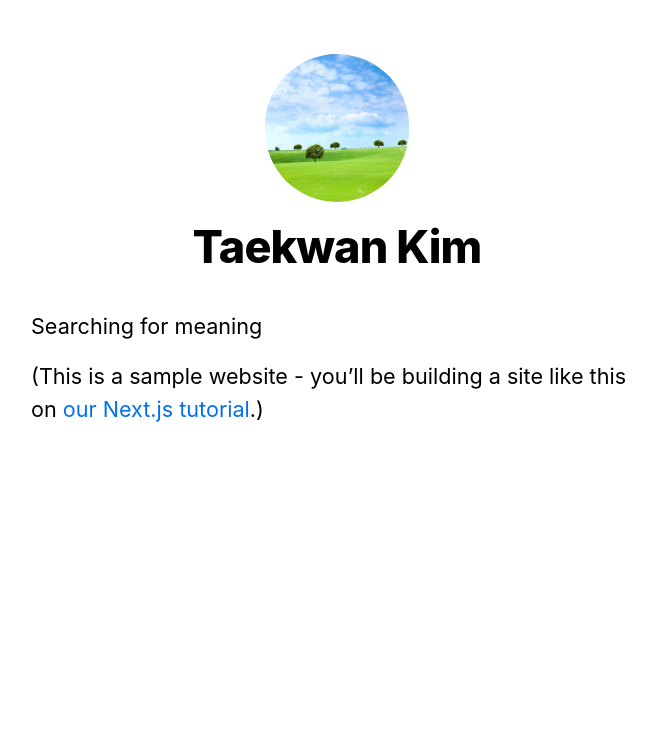
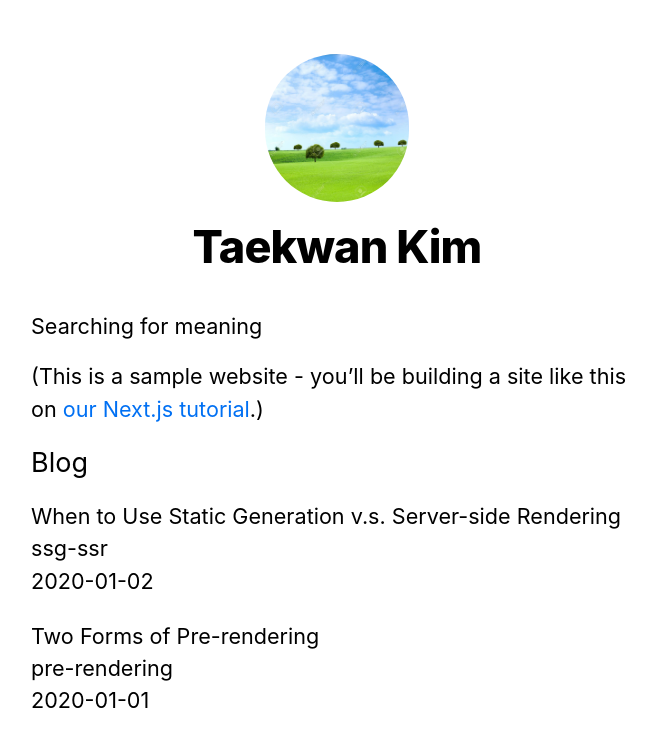
Before and after one commit to front-sprint/nextjs-blog, a Next.js app: page / in a window 1280 px wide. Shown: the top 746 px of the page, without its empty margins (303-959 px from the left). Built offline with nearby package versions, Linux system fonts and the light colour scheme.

Commit message:
SSG, SSR, CSR 예제 추가

```diff
--- a/package.json
+++ b/package.json
@@ -19,5 +19,8 @@
     "react-dom": "18.3.1",
     "tailwindcss": "3.4.4",
     "v18": "^1.0.2"
+  },
+  "devDependencies": {
+    "fs": "^0.0.1-security"
   }
 }
--- /dev/null
+++ b/pages/api/posts.js
@@ -0,0 +1,6 @@
+import { getSortedPostsData } from "@/lib/posts";
+
+export default function handler(req, res) {
+  const allPostsData = getSortedPostsData();
+  res.status(200).json({ allPostsData });
+}
--- a/pages/index.jsx
+++ b/pages/index.jsx
@@ -1,7 +1,47 @@
 import Head from "next/head";
 import Layout, { siteTitle } from "@/components/Layout";
+// import { getSortedPostsData } from "@/lib/posts";
+import { useEffect, useState } from "react";
 
-export default function Home() {
+// SSR (Server Side Rendering)
+// export async function getServerSideProps() {
+//   const allPostsData = getSortedPostsData();
+//   return {
+//     props: {
+//       allPostsData,
+//     },
+//   };
+// }
+
+// SSG (Static Site Generate)
+// export async function getStaticProps() {
+//   const allPostsData = getSortedPostsData();
+//   return {
+//     props: {
+//       allPostsData,
+//     },
+//   };
+// }
+
+// SSG (Static Site Generate) - Local API
+export async function getStaticProps() {
+  const response = await fetch("http://localhost:3000/api/posts");
+  const json = await response.json();
+
+  return {
+    props: {
+      allPostsData: json.allPostsData,
+    },
+  };
+}
+
+export default function Home({ allPostsData }) {
+  // const [allPostsData, setAllPostsData] = useState([]);
+  // useEffect(() => {
+  //   fetch("/api/posts")
+  //     .then((res) => res.json())
+  //     .then((data) => setAllPostsData(data.allPostsData));
+  // });
   return (
     <Layout home>
       <Head>
@@ -14,6 +54,20 @@ export default function Home() {
           <a href="https://nextjs.org/learn">our Next.js tutorial</a>.)
         </p>
       </section>
+      <section className="text-[1.2rem] leading-normal pt-px">
+        <h2 className="text-2xl leading-[1.4] mx-0 my-4">Blog</h2>
+        <ul className="m-0 p-0">
+          {allPostsData.map(({ id, date, title }) => (
+            <li className="mt-0 mb-5 mx-0" key={id}>
+              {title}
+              <br />
+              {id}
+              <br />
+              {date}
+            </li>
+          ))}
+        </ul>
+      </section>
     </Layout>
   );
 }
```
Also changed, not shown: posts/pre-rendering.md (renamed from pages/posts/pre-rendering.md), posts/ssg-ssr.md (renamed from pages/posts/ssg-ssr.md), 1 other file (tests, documents, lock files or other folders).
